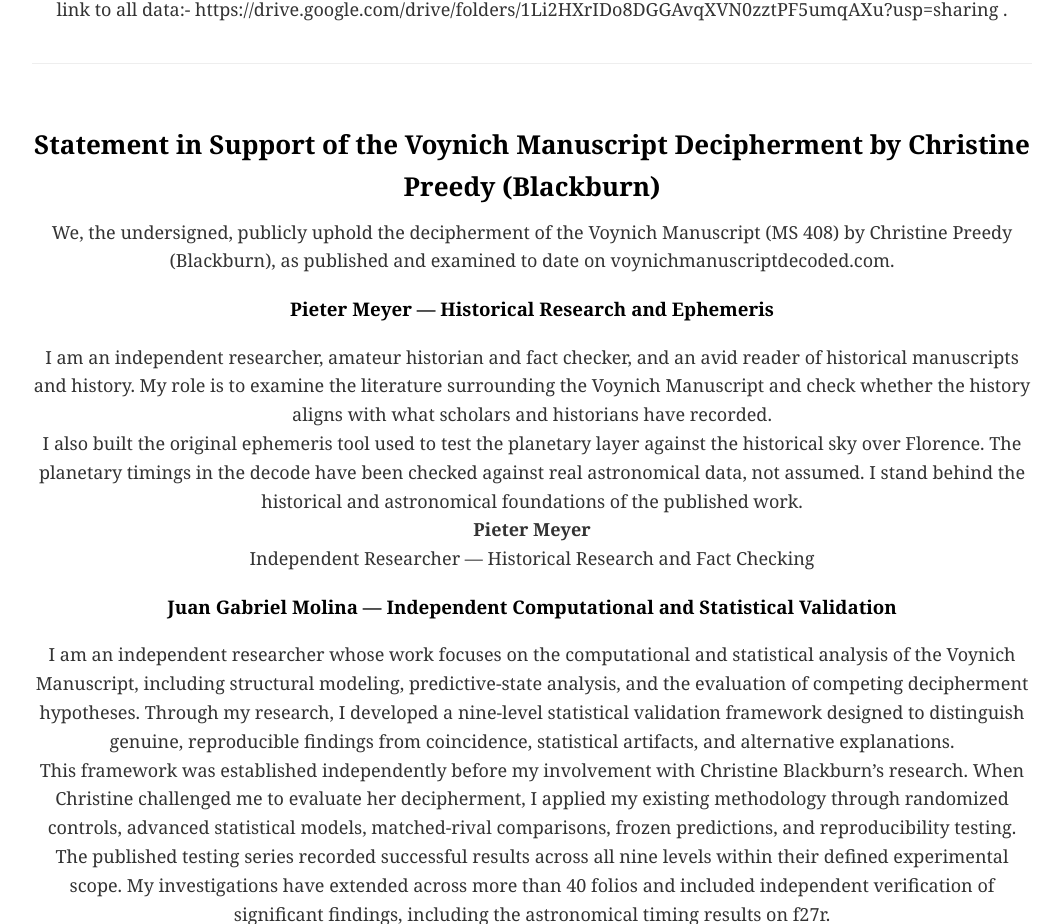
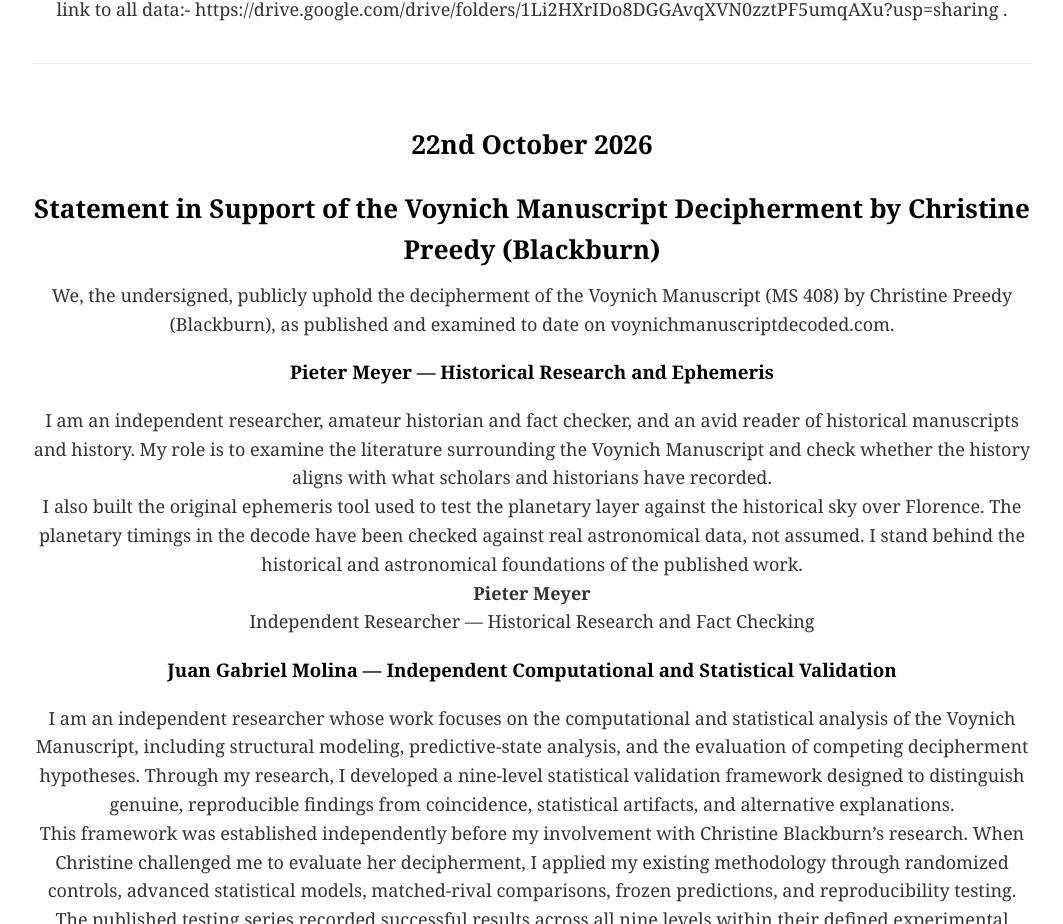
Before and after one commit to VoynichManuscriptDecoded/voynichmanuscriptdecoded.github.io, a plain HTML site: page updates/index.html in a window 1280 px wide. Shown: the part 1219-2143 px from the top of the page, without its empty margins (108-1171 px from the left). Drawn offline with Linux system fonts and the light colour scheme.

Commit message:
Update index.html

```diff
--- a/updates/index.html
+++ b/updates/index.html
@@ -195,7 +195,8 @@ Odds: at least 1 in 3–4 million on the most cautious test, and about 1 in 5 ×
 Google drive link to all data:- https://drive.google.com/drive/folders/1Li2HXrIDo8DGGAvqXVN0zztPF5umqAXu?usp=sharing .</p>
     </div>
 
-<div class="update">
+        <div class="update">
+             <h2>22nd October 2026</h2>
   <h2>Statement in Support of the Voynich Manuscript Decipherment by Christine Preedy (Blackburn)</h2>
 
   <p>We, the undersigned, publicly uphold the decipherment of the Voynich Manuscript (MS 408) by Christine Preedy (Blackburn), as published and examined to date on voynichmanuscriptdecoded.com.</p>
```
